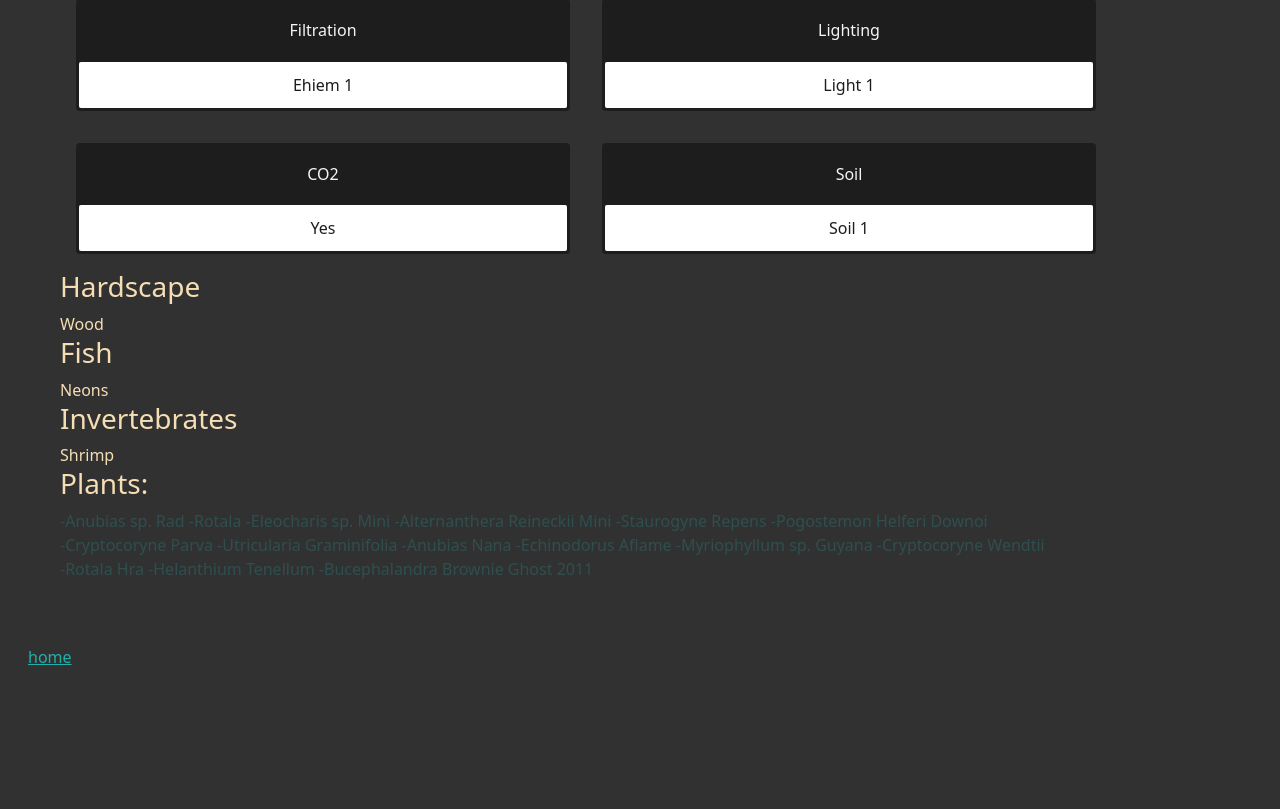
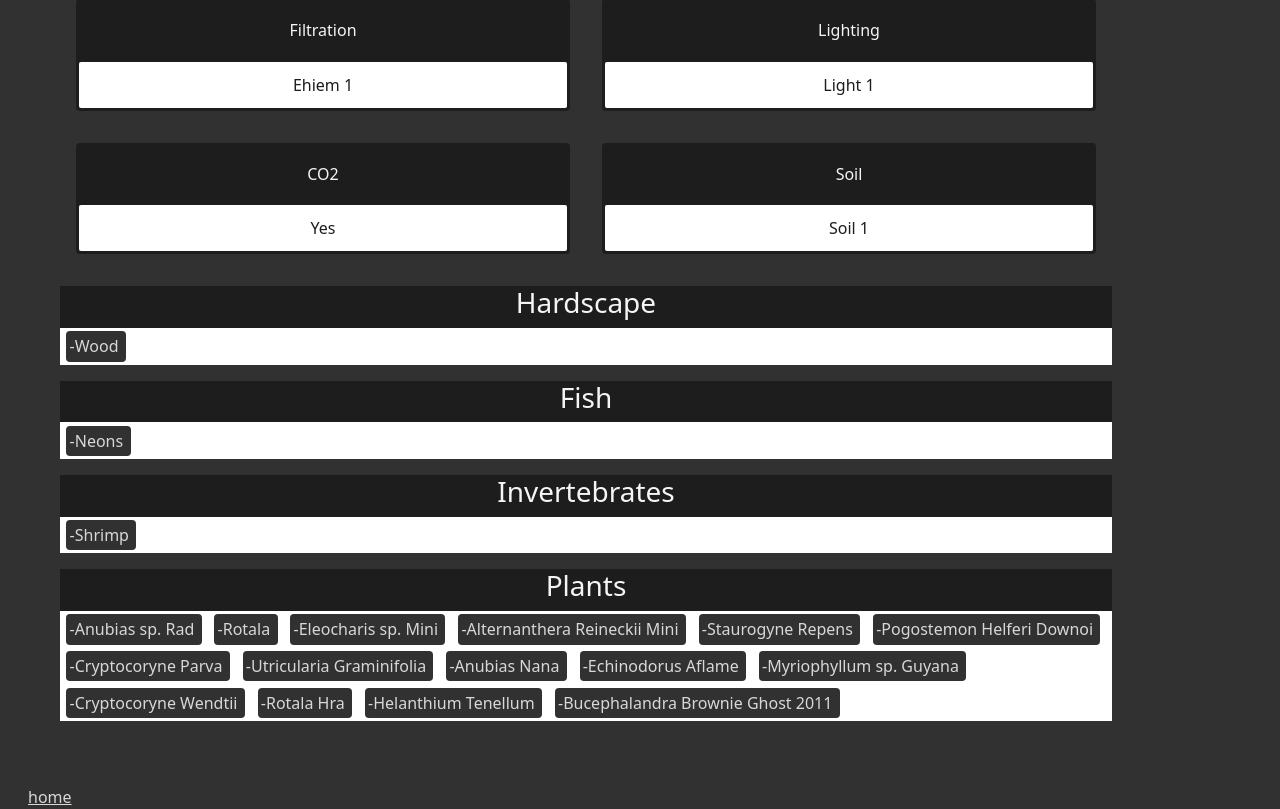
Before and after one commit to k1tig/aq4, a Django app: page /catalog/scape/1 in a window 1280 px wide, after a click on "Info". Shown: the part 399-1208 px from the top of the page. Before the commit the page ends 1064 px from the top, so only its background shows below. Run offline with Django 5.2, Linux system fonts and the light colour scheme; data comes from the database, SQL or seed files in the repository; some libraries are stand-ins or nearby versions.

Commit message:
set up info sections in scapes page

```diff
--- a/catalog/static/catalog/home.css
+++ b/catalog/static/catalog/home.css
@@ -4,7 +4,7 @@ body{
 }
 
 a {
-    color: lightseagreen;
+    color: rgb(216, 216, 216);
 }
 
 h1{
@@ -88,9 +88,34 @@ p{
     background-color: white;
     border-radius: 2px;
 }
-/*
+
+.list_name{
+    display: flex;
+    justify-content: center;
+    align-items: center;
+}
+
+.scape_list{
+    background-color: white;
+    margin:1rem 0;
+}
+
+.list_name{
+    background-color: rgb(29, 29, 29);
+    color: whitesmoke;
+}
 .infotags{
     display: flex;
-    justify-content: center ;
+    flex-wrap: wrap;
 }
-*/
+.scape_tags{
+    display: flex;
+    padding: .2rem .4rem;
+}
+
+.scape_tags a{
+    background-color: rgb(49, 49, 49);
+    text-decoration: none;
+    padding: .2rem .2rem;
+    border-radius: 4px;
+}
--- a/catalog/templates/scape.html
+++ b/catalog/templates/scape.html
@@ -82,38 +82,46 @@
                     </div>
                 </div>
 
-                <div class="infotags">
-                    <h3>Hardscape</h3>
-                    <div>
+                <div class="scape_list">
+                    <div class="list_name"><h3>Hardscape</h3></div>
+                    <div class="infotags">
                         {% for hardscape in scape.hardscape.all %}
-                            {{hardscape}}
+                            <div class="scape_tags">
+                                <a href="#">-{{hardscape}}&nbsp;</a>
+                            </div>
                         {% endfor %}
                     </div>
                 </div>
 
-                <div class="infotags">
-                    <h3>Fish</h3>
-                    <div>
+                <div class="scape_list">
+                    <div class="list_name"><h3>Fish</h3></div>
+                    <div class="infotags">
                         {% for fish in scape.fish.all %}
-                            {{fish}}
+                            <div class="scape_tags">
+                                <a href="#">-{{fish}}&nbsp;</a>
+                            </div>
                         {% endfor %}
                     </div>
                 </div>
 
-                <div class="infotags">
-                    <h3>Invertebrates</h3>
-                    <div>
+                <div class="scape_list">
+                    <div class="list_name"><h3>Invertebrates</h3></div>
+                    <div class="infotags">
                         {% for invert in scape.invertebrate.all %}
-                            {{invert}}
+                            <div class="scape_tags">
+                                <a href="#">-{{invert}}&nbsp;</a>
+                            </div>
                         {% endfor %}
                     </div>
                 </div>
 
-                <div>
-                    <h3>Plants:</h3>
-                    <div style="display: flex; flex-wrap: wrap;">
-                        {% for i in scape.plants.all %}
-                            <a style="text-decoration: none; color: darkslategray;" href="#">-{{i}}&nbsp;</a>
+                <div class="scape_list">
+                    <div class="list_name"><h3>Plants</h3> </div>
+                    <div class="infotags">
+                        {% for plant in scape.plants.all %}
+                            <div class="scape_tags">
+                                <a href="#">-{{plant}}&nbsp;</a>
+                            </div>
                         {% endfor %}
                     </div>
                 </div>
```
